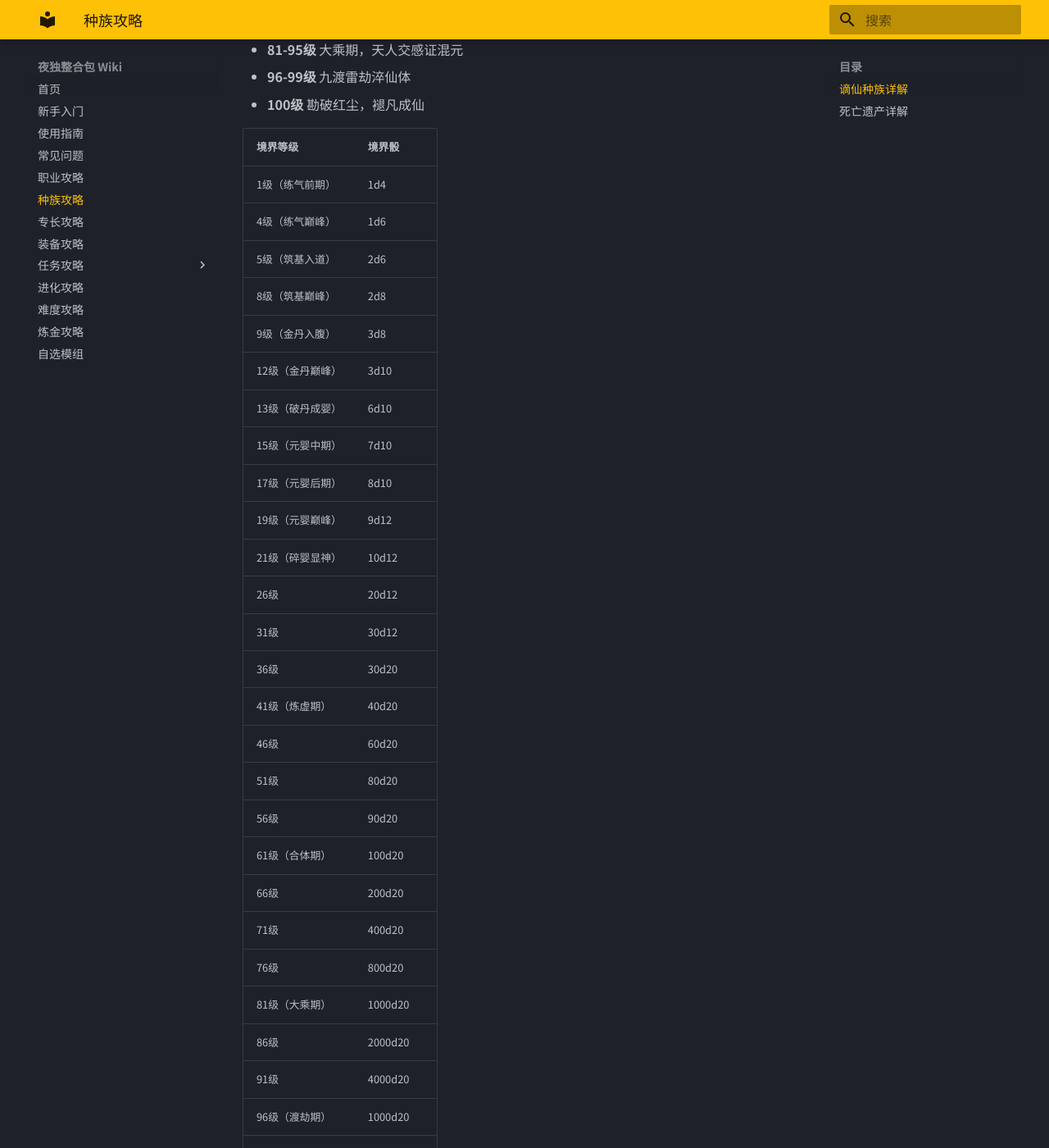
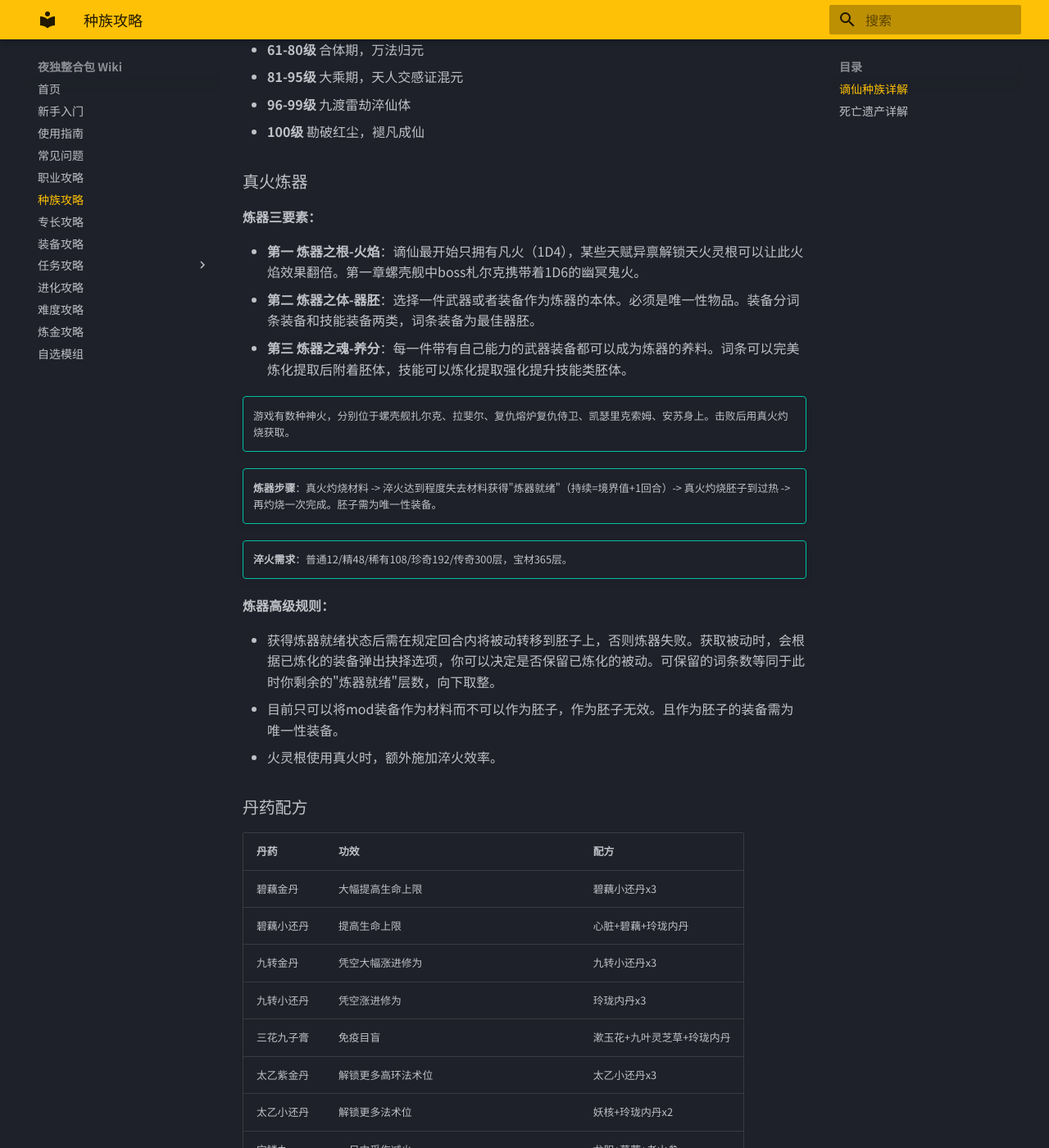
Before and after one commit to oiclyd/bg3-mod-wiki, an MkDocs documentation site: the page built from docs/ch6-race.md, in a window 1280 px wide and 1400 px high, scrolled down 9423 px. Shown: the whole window at 82% size. Built offline with MkDocs 1.6.1 and Material for MkDocs 9.7.7, drawn with Linux system fonts in a browser that asks for light colours; some of the changed text lies outside the part shown.

Commit message:
Update ch6-race.md

```diff
--- a/docs/ch6-race.md
+++ b/docs/ch6-race.md
@@ -212,7 +212,7 @@
       - 修罗道不加伤害、不挂流血。
       - 天道不触发天雷。
       - 剑心不叠剑意、不加剑气伤害。
-      - 力道不加力量、攻击不加道行。
+      - 力道不加力量、攻击不加修为。
       - 畜生不变身不增伤。
       - 地狱道不挂业火。
       - 合欢道不触发采补。
@@ -284,8 +284,9 @@
 !!! tip
     【灵根调配成功后不生效请长休或短休】
 
-### 道行系统
+### 境界系统
 
+- 角色等级
 - **1-4级** 初入仙途，引气入体（练气前期到练气巅峰）
 - **5-8级** 筑基入道，脱胎换骨
 - **9-12级** 金丹入腹，威震一方，腾云驾雾
@@ -296,36 +297,6 @@
 - **81-95级** 大乘期，天人交感证混元
 - **96-99级** 九渡雷劫淬仙体
 - **100级** 勘破红尘，褪凡成仙
-
-| 境界等级 | 境界骰 |
-| --- | --- |
-| 1级（练气前期） | 1d4 |
-| 4级（练气巅峰） | 1d6 |
-| 5级（筑基入道） | 2d6 |
-| 8级（筑基巅峰） | 2d8 |
-| 9级（金丹入腹） | 3d8 |
-| 12级（金丹巅峰） | 3d10 |
-| 13级（破丹成婴） | 6d10 |
-| 15级（元婴中期） | 7d10 |
-| 17级（元婴后期） | 8d10 |
-| 19级（元婴巅峰） | 9d12 |
-| 21级（碎婴显神） | 10d12 |
-| 26级 | 20d12 |
-| 31级 | 30d12 |
-| 36级 | 30d20 |
-| 41级（炼虚期） | 40d20 |
-| 46级 | 60d20 |
-| 51级 | 80d20 |
-| 56级 | 90d20 |
-| 61级（合体期） | 100d20 |
-| 66级 | 200d20 |
-| 71级 | 400d20 |
-| 76级 | 800d20 |
-| 81级（大乘期） | 1000d20 |
-| 86级 | 2000d20 |
-| 91级 | 4000d20 |
-| 96级（渡劫期） | 1000d20 |
-| 100级（真仙） | 10000d100 |
 
 ### 真火炼器
 
```
